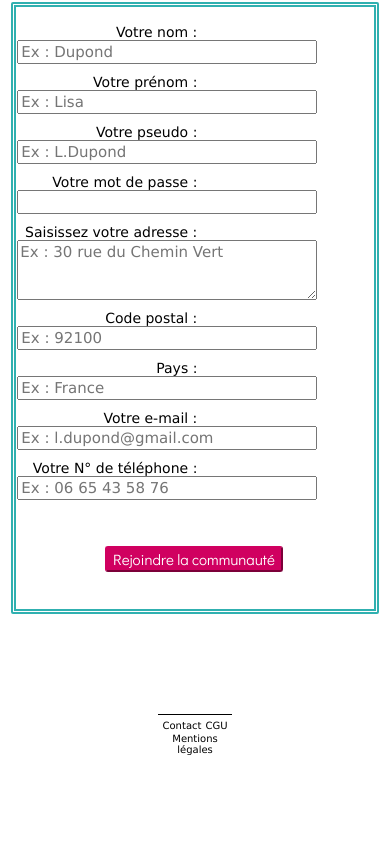
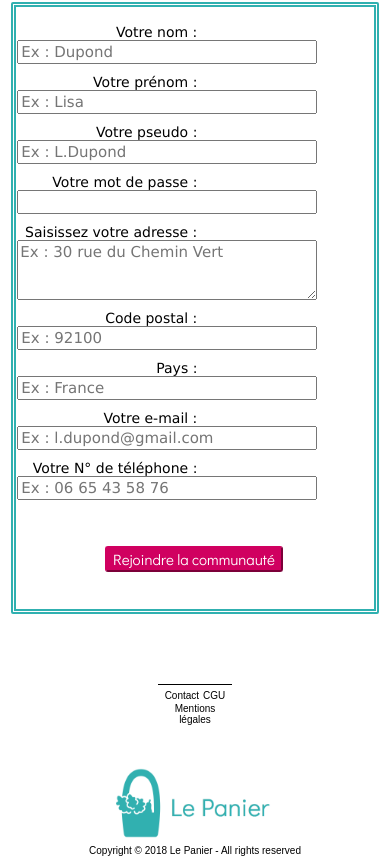
Before and after one commit to juliabaumann/Site-LePanierdemonvoisin, a website: page static/site-inscription.html in a window 390 px wide. Shown: the part 453-1309 px from the top of the page. Before the commit the page ends 1208 px from the top, so only its background shows below. Drawn offline with Linux system fonts and the light colour scheme; a web font is replaced by a local one.

Commit message:
Copyright + souligné rubriques

```diff
--- a/static/site-comment.css
+++ b/static/site-comment.css
@@ -30,7 +30,8 @@ margin-left:60px;
 }
 
 .comm a {
-  text-decoration:none;
+text-decoration: underline overline white;
+text-decoration-style: double;
   position:relative;
   top:18px;
 }
@@ -130,10 +131,12 @@ margin-left:60px;
   position: relative;
   text-align: center;
   margin: 0px 150px;
+  z-index: 2;
 }
 
 .footer a {
-    font-family: Verdana, Geneva, Tahoma, sans-serif;
+  font-family: 'Hind Guntur', sans-serif;
+  font-size: 14px;
   color: black;
   display: inline-block;
   margin: 10px;
@@ -143,6 +146,18 @@ margin-left:60px;
 
 .footer a:hover {
   font-weight: bold;
+}
+
+  .logo_fin {
+    position: relative;
+    text-align: center;
+  }
+
+  .copyright {
+    font-family: 'Hind Guntur', sans-serif;
+    font-size: 10px;
+    text-align: center;
+    position: relative;
   }
 
   h1 {
@@ -176,7 +191,6 @@ margin-left:60px;
     }
 
 .comm a {
-    text-decoration: none;
     position:relative;
     top:18px;
     }
@@ -204,8 +218,8 @@ margin-left:60px;
       }
 
       .comment {
-        bottom: 350px;
-        max-width:75%;
+        bottom: 300px;
+        margin: 0px 150px;
         }
 
       h1 {
@@ -213,16 +227,25 @@ margin-left:60px;
       }
 
       .inscription {
-        top:120px;
+        top: 5px;
       }
 
       .footer {
-        top: 280px;
+        top: 50px;
       }
 
       .footer a {
         font-size: 12px;
         }
+
+        .logo_fin {
+          top:50px;
+        }
+
+        .copyright {
+          top: 30px;
+        }
+
       }
 
 
@@ -244,8 +267,12 @@ margin-left:60px;
         margin: 15px;
       }
 
-        h1 {
+        h1, h2 {
           font-size: 20px;
+        }
+
+        .inscription {
+          top: 350px;
           }
 
         .footer {
@@ -256,8 +283,12 @@ margin-left:60px;
           font-size: 10px;
           }
 
-        .inscription {
-          top:400px;
+          .logo_fin {
+            top: 400px;
+          }
+
+          .copyright {
+            top: 380px;
           }
 
     }
@@ -276,18 +307,31 @@ margin-left:60px;
         top: 220px;
       }
 
-        h1 {
+        h1, h2 {
           font-size: 20px;
         }
 
         .footer {
-          top: 650px;
+          top: 550px;
         }
 
+        .footer a {
+          font-size: 10px;
+          margin: 0px;
+          padding: 0px;
+          text-decoration: none;
+        }
 
         .inscription {
-          position: relative;
-          top:600px;
+          top: 500px;
+          }
+
+          .logo_fin {
+            top: 550px;
+          }
+
+          .copyright {
+            top: 530px;
           }
 
     }
--- a/static/site-home.css
+++ b/static/site-home.css
@@ -23,7 +23,8 @@
 }
 
 .accueil a {
-text-decoration:none;
+text-decoration: underline overline white;
+text-decoration-style: double;
 position:relative;
 top:18px;
 margin-left:60px;
@@ -213,14 +214,15 @@ margin-left:60px;
   .footer {
     border-top: 1px solid Black;
     position: relative;
-    top: 120px;
+    top: 80px;
     text-align: center;
     margin: 0px 150px;
     z-index:2;
   }
 
   .footer a {
-    font-family: Verdana, Geneva, Tahoma, sans-serif;
+    font-family: 'Hind Guntur', sans-serif;
+    font-size: 14px;
     color: black;
     display: inline-block;
     margin: 10px;
@@ -230,6 +232,20 @@ margin-left:60px;
 
   .footer a:hover {
     font-weight: bold;
+  }
+
+  .copyright {
+    font-family: 'Hind Guntur', sans-serif;
+    font-size: 10px;
+    text-align: center;
+    position: relative;
+    top: 60px;
+  }
+
+  .logo_fin {
+    position: relative;
+    top: 70px;
+    text-align: center;
   }
 
   h2 {
@@ -334,6 +350,14 @@ margin-left:60px;
         top: 200px;
       }
 
+      .copyright {
+        top: 170px;
+      }
+
+      .logo_fin {
+        top: 190px;
+      }
+
   }
 
 
@@ -406,7 +430,15 @@ margin-left:60px;
   }
 
   .footer {
-    top: 330px;
+    top: 280px;
+  }
+
+  .copyright {
+    top: 260px;
+  }
+
+  .logo_fin {
+    top: 270px;
   }
 
 }
@@ -452,6 +484,14 @@ margin-left:60px;
     margin: 0px;
     padding: 0px;
     text-decoration: none;
+  }
+
+  .copyright {
+    top: 670px;
+  }
+
+  .logo_fin {
+    top: 690px;
   }
 
 }
@@ -529,4 +569,12 @@ margin-left:60px;
     text-decoration: none;
   }
 
+  .copyright {
+    top: 880px;
+  }
+
+  .logo_fin {
+    top: 900px;
+  }
+
 }
--- a/static/site-inscription.css
+++ b/static/site-inscription.css
@@ -134,14 +134,15 @@ margin-left:60px;
   .footer {
     border-top: 1px solid Black;
     position: relative;
-    top:300px;
+    top: 190px;
     text-align: center;
     margin: 0px 150px;
     z-index:2;
   }
 
   .footer a {
-    font-family: Verdana, Geneva, Tahoma, sans-serif;
+    font-family: 'Hind Guntur', sans-serif;
+    font-size: 14px;
     color: black;
     display: inline-block;
     margin: 10px;
@@ -151,6 +152,20 @@ margin-left:60px;
 
   .footer a:hover {
     font-weight: bold;
+  }
+
+  .copyright {
+    font-family: 'Hind Guntur', sans-serif;
+    font-size: 10px;
+    text-align: center;
+    position: relative;
+    top: 160px;
+  }
+
+  .logo_fin {
+    position: relative;
+    top: 180px;
+    text-align: center;
   }
 
   #container
@@ -234,12 +249,32 @@ form {
   text-decoration: none;
 }
 
+.copyright {
+  top: 280px;
+}
+
+.logo_fin {
+  top: 300px;
+}
+
   }
 
   @media screen and (max-width: 800px) {
 
-.footer a {
+    .footer {
+      top: 270px;
+    }
+
+    .footer a {
   font-size: 10px;
+    }
+
+    .copyright {
+      top: 280px;
+    }
+
+    .logo_fin {
+      top: 300px;
     }
 
 form {
--- a/static/site-inscription.html
+++ b/static/site-inscription.html
@@ -76,4 +76,15 @@
                 <a href="./site-mentions.html">Mentions légales</a>
             </div>
 
+            <div class="logo_fin">
+                <img src="Logo_fin.png" height="100"/>
+            </div>
+
+            <div class="copyright">
+                <p>Copyright &copy; 2018 Le Panier - All rights reserved</p>
+            </div>
+
+        </body>
+
+
 </html>
```
Also changed, not shown: static/site-comment.html (+9 -0 lines), static/site-home.html (+8 -0 lines), static/Logo_fin.png (added). Lines whose indentation alone changed are shown as unchanged.
